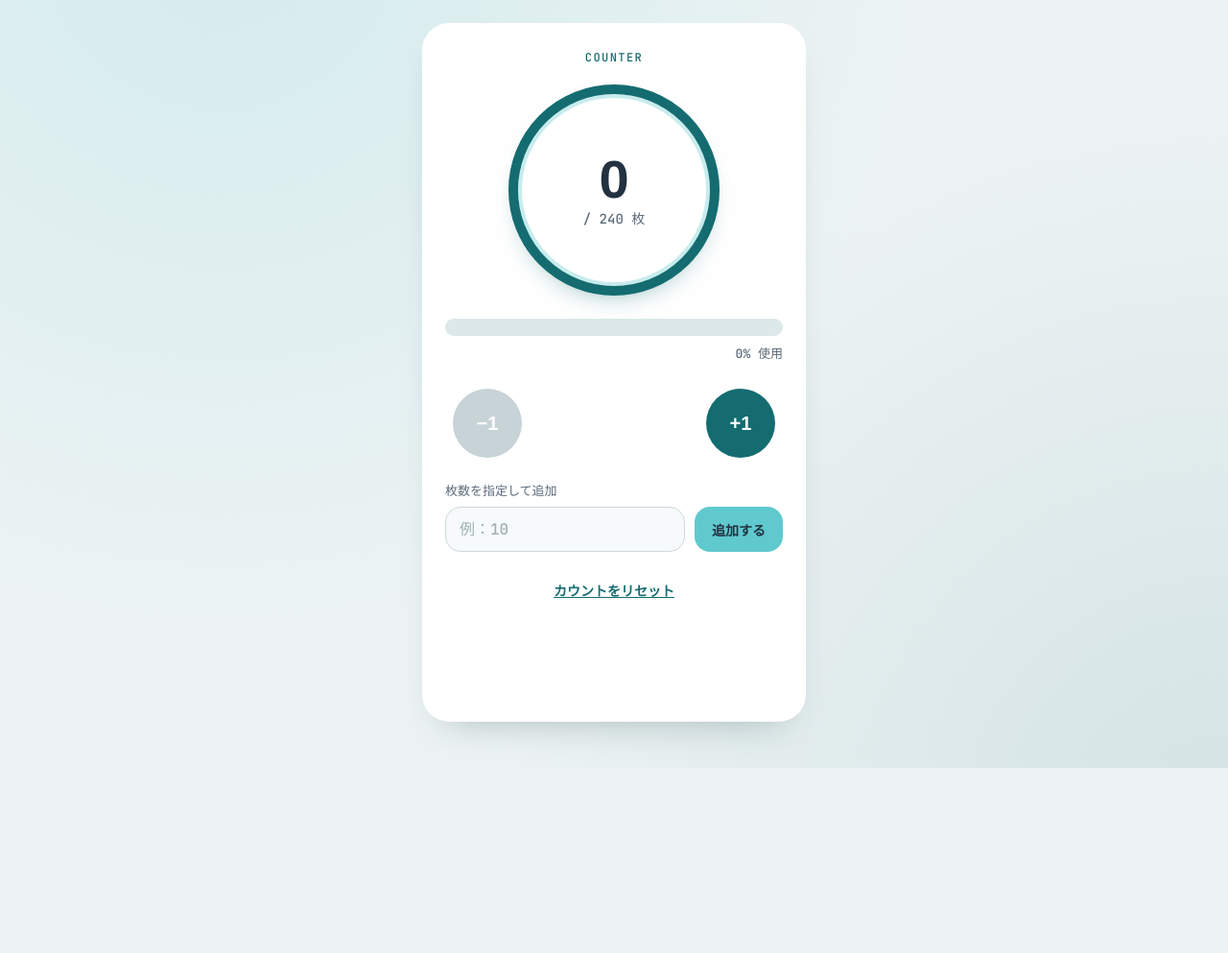
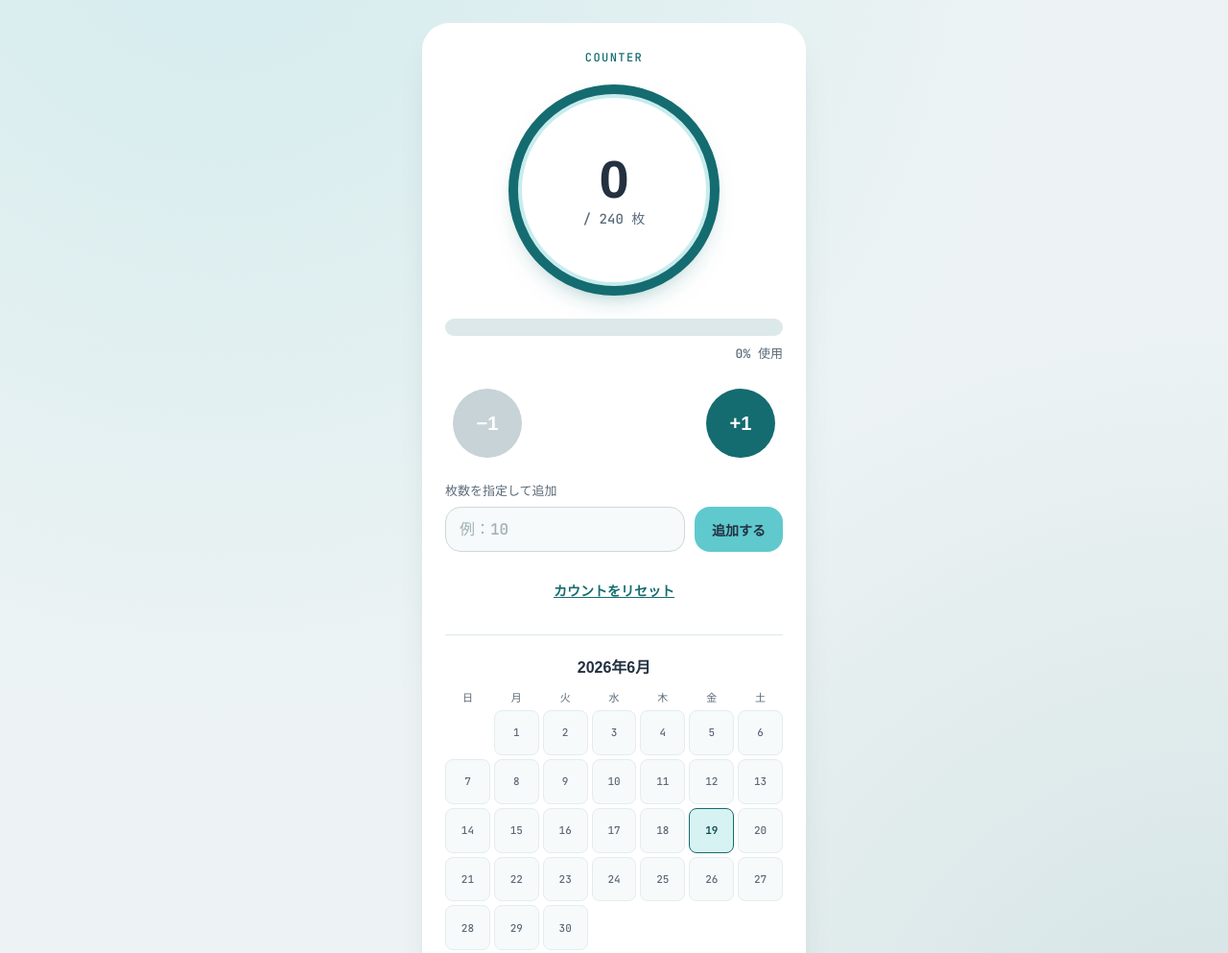
Before and after one commit to mintinitlab/counter-app, a plain HTML site: page index.html in a window 1280 px wide. Shown: the top 993 px of the page at 96% size. Before the commit the page ends 800 px from the top, so only its background shows below. Drawn offline with Linux system fonts and the light colour scheme; a web font is replaced by a local one.

Commit message:
カレンダー機能追加

```diff
--- a/app.js
+++ b/app.js
@@ -61,6 +61,23 @@
     return data;
   }
 
+  // 日付（Dateオブジェクト）を records[].date と同じ形式（YYYY-MM-DD）の文字列に変換する
+  // ※ record.date は addRecord 内で toISOString().slice(0, 10) によって生成されているため、
+  //   カレンダー側で日付キーを照合する際も同じ変換方式を用いて整合性を保つ
+  function formatDateKey(date) {
+    return date.toISOString().slice(0, 10);
+  }
+
+  // recordsをdate単位で集計し、日付ごとの合計値マップを生成する
+  // 例: { "2026-06-19": 3, "2026-06-20": 1 }
+  function getDailyTotals(records) {
+    const totals = {};
+    records.forEach((record) => {
+      totals[record.date] = (totals[record.date] || 0) + record.amount;
+    });
+    return totals;
+  }
+
   /* =========================================================
    * 状態
    * ========================================================= */
@@ -84,7 +101,9 @@
     resetBtn: document.getElementById('resetBtn'),
     dialogOverlay: document.getElementById('resetDialogOverlay'),
     cancelResetBtn: document.getElementById('cancelResetBtn'),
-    confirmResetBtn: document.getElementById('confirmResetBtn')
+    confirmResetBtn: document.getElementById('confirmResetBtn'),
+    calendar: document.getElementById('calendar'),
+    calendarTitle: document.getElementById('calendarTitle')
   };
 
   /* =========================================================
@@ -187,6 +206,7 @@
   function render() {
     renderCount();
     renderProgressBar();
+    renderCalendar();
   }
 
   // 現在値・上限値・使用率の数値表示を更新する
@@ -213,6 +233,50 @@
       els.progressFill.classList.add('is-over');
     } else if (rate >= 80) {
       els.progressFill.classList.add('is-warning');
+    }
+  }
+
+  // 当月のカレンダーを生成し、#calendar に描画する
+  function renderCalendar() {
+    if (!els.calendar) return;
+
+    const dailyTotals = getDailyTotals(appData.records);
+
+    const now = new Date();
+    const year = now.getFullYear();
+    const month = now.getMonth(); // 0-indexed
+
+    const daysInMonth = new Date(year, month + 1, 0).getDate();
+    const startWeekday = new Date(year, month, 1).getDay(); // 0=日 ... 6=土
+
+    // 正午（12:00）に固定して日付を生成することで、タイムゾーンによる
+    // toISOString()変換時の日付ズレ（前日／翌日にずれる現象）を防ぐ
+    const todayKey = formatDateKey(new Date(year, now.getMonth(), now.getDate(), 12));
+
+    let html = '';
+
+    // 1日が始まる曜日まで空セルを詰める
+    for (let i = 0; i < startWeekday; i++) {
+      html += '<div class="calendar-cell calendar-cell--empty"></div>';
+    }
+
+    for (let day = 1; day <= daysInMonth; day++) {
+      const cellDate = new Date(year, month, day, 12);
+      const dateKey = formatDateKey(cellDate);
+      const total = dailyTotals[dateKey] || 0;
+      const isToday = dateKey === todayKey;
+
+      html +=
+        '<div class="calendar-cell' + (isToday ? ' today' : '') + '">' +
+          '<span class="calendar-day">' + day + '</span>' +
+          (total !== 0 ? '<span class="calendar-amount">' + total + '</span>' : '') +
+        '</div>';
+    }
+
+    els.calendar.innerHTML = html;
+
+    if (els.calendarTitle) {
+      els.calendarTitle.textContent = year + '年' + (month + 1) + '月';
     }
   }
 
--- a/index.html
+++ b/index.html
@@ -57,6 +57,21 @@
       <section class="reset-section">
         <button type="button" id="resetBtn" class="btn btn--ghost">カウントをリセット</button>
       </section>
+
+      <!-- カレンダー（日別合計表示） -->
+      <section class="calendar-section" aria-label="月間カレンダー">
+        <h2 class="calendar-title" id="calendarTitle">&nbsp;</h2>
+        <div class="calendar-weekdays" aria-hidden="true">
+          <span>日</span>
+          <span>月</span>
+          <span>火</span>
+          <span>水</span>
+          <span>木</span>
+          <span>金</span>
+          <span>土</span>
+        </div>
+        <div class="calendar-grid" id="calendar"></div>
+      </section>
     </main>
   </div>
 
--- a/style.css
+++ b/style.css
@@ -296,6 +296,80 @@ body {
   text-align: center;
 }
 
+/* ===== カレンダー ===== */
+.calendar-section {
+  margin-top: 28px;
+  padding-top: 20px;
+  border-top: 1px solid #dde8ea;
+}
+
+.calendar-title {
+  margin: 0 0 12px;
+  font-family: var(--font-display);
+  font-weight: 700;
+  font-size: 16px;
+  text-align: center;
+  color: var(--color-ink);
+}
+
+.calendar-weekdays,
+.calendar-grid {
+  display: grid;
+  grid-template-columns: repeat(7, 1fr);
+  gap: 4px;
+}
+
+.calendar-weekdays {
+  margin-bottom: 6px;
+  font-family: var(--font-mono);
+  font-size: 11px;
+  font-weight: 500;
+  color: var(--color-ink-soft);
+  text-align: center;
+}
+
+.calendar-cell {
+  position: relative;
+  aspect-ratio: 1 / 1;
+  display: flex;
+  flex-direction: column;
+  align-items: center;
+  justify-content: center;
+  gap: 2px;
+  border-radius: 8px;
+  background: #f7fafa;
+  border: 1px solid #e3edee;
+}
+
+.calendar-cell--empty {
+  background: transparent;
+  border: none;
+}
+
+.calendar-cell.today {
+  background: rgba(95, 201, 206, 0.25);
+  border-color: var(--color-primary);
+}
+
+.calendar-day {
+  font-family: var(--font-mono);
+  font-size: 11px;
+  color: var(--color-ink-soft);
+}
+
+.calendar-cell.today .calendar-day {
+  color: var(--color-primary-dark);
+  font-weight: 700;
+}
+
+.calendar-amount {
+  font-family: var(--font-display);
+  font-weight: 700;
+  font-size: 13px;
+  color: var(--color-primary);
+  line-height: 1;
+}
+
 /* ===== リセット確認ダイアログ ===== */
 .dialog-overlay {
   position: fixed;
@@ -370,6 +444,14 @@ body {
     height: 64px;
     font-size: 18px;
   }
+
+  .calendar-day {
+    font-size: 10px;
+  }
+
+  .calendar-amount {
+    font-size: 12px;
+  }
 }
 
 [hidden] {
```
